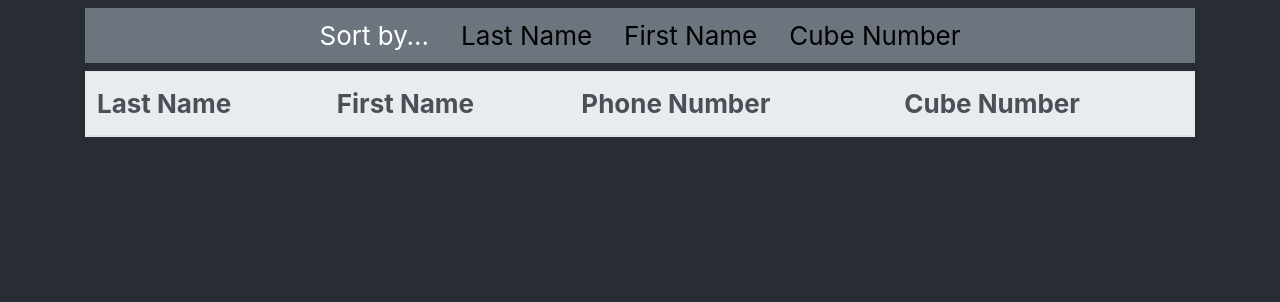
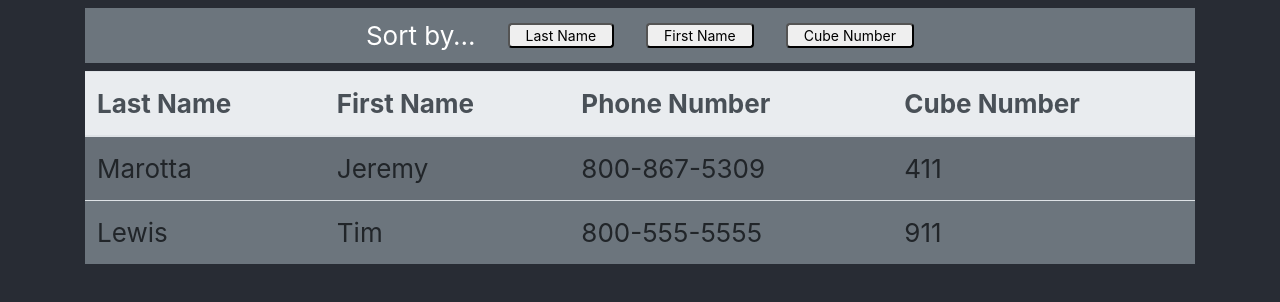
Before and after one commit to firefreet/turbo-garbanzo, a React (Create React App) app: page / in a window 1280 px wide. Shown: the top 302 px of the page. Built offline with nearby package versions, Linux system fonts and the light colour scheme.

Commit message:
sort buttons working

```diff
--- /dev/null
+++ b/src/components/Container/employeeArr.js
@@ -0,0 +1,14 @@
+export default [
+    {
+        ln: "Marotta",
+        fn: "Jeremy",
+        pn: "800-867-5309",
+        cn: 411
+    },
+    {
+        ln: "Lewis",
+        fn: "Tim",
+        pn: "800-555-5555",
+        cn: 911
+    }
+]
--- a/src/components/Container/index.js
+++ b/src/components/Container/index.js
@@ -1,13 +1,46 @@
-import React from "react";
+import React, { useState, useEffect } from "react";
 import Nav from '../Nav';
 import Table from '../Table'
+import EmployeeContext from '../../utils/EmployeeContext'
+import employeeArr from './employeeArr';
+
 
 function Container() {
+    const [employeeState, setEmployeeState] = useState({
+        employeeArr: employeeArr,
+        filter: "",
+        lastNameSort: true,
+        firstNameSort: true,
+        cubeNumberSort: true,
+        changeSort: (event) => {
+            event.preventDefault();
+            let { field, bool, empprop } = event.target.dataset
+            bool = bool === "true" ? false : true
+            const employeeArr = employeeState.employeeArr.sort((a, b) => {
+                if (bool) {
+                    return a[empprop] > b[empprop] ? 1 : -1
+                } else {
+                    return a[empprop] < b[empprop] ? 1 : -1
+                }
+            })
+            setEmployeeState({ ...employeeState, employeeArr, [field]: bool })
+        },
+        changeFilter: (search) => {
+            setEmployeeState({ ...employeeState, filter: search })
+        }
+    });
+
+    useEffect(() => {
+
+    }, [employeeState.filter, employeeState.lastNameSort, employeeState.firstNameSort, employeeState.cubeNumberSort])
+
     return (
-        <div className="container">
-            <Nav/>
-            <Table/>
-        </div>
+        <EmployeeContext.Provider value={employeeState}>
+            <div className="container">
+                <Nav />
+                <Table />
+            </div>
+        </EmployeeContext.Provider>
     );
 }
 
--- a/src/components/Nav/index.js
+++ b/src/components/Nav/index.js
@@ -1,21 +1,24 @@
-import React from 'react'
-import './style.css'
+import React, {useContext} from 'react';
+import './style.css';
+import EmployeeContext from '../../utils/EmployeeContext';
 
 function Nav() {
+    const { changeFilter, changeSort, lastNameSort, firstNameSort, cubeNumberSort }  = useContext(EmployeeContext);
+
     return (
         <div>
             <ul className="nav justify-content-center bg-secondary">
                 <li className="nav-item">
                     <p className="nav-link mb-0">Sort by...</p>
                 </li>
-                <li className="nav-item">
-                    <a className="nav-link" href="#">Last Name</a>
+                <li className="nav-item d-flex align-items-center">
+                    <button className="nav-link rounded btn-sm py-0 mx-3" onClick={changeSort} data-empprop="ln" data-field="lastNameSort" data-bool={lastNameSort.toString()}>Last Name</button>
                 </li>
-                <li className="nav-item">
-                    <a className="nav-link" href="#">First Name</a>
+                <li className="nav-item d-flex align-items-center">
+                    <button className="nav-link rounded btn-sm py-0 mx-3" onClick={changeSort} data-empprop="fn" data-field="firstNameSort" data-bool={firstNameSort.toString()}>First Name</button>
                 </li>
-                <li className="nav-item">
-                    <a className="nav-link" href="#">Cube Number</a>
+                <li className="nav-item d-flex align-items-center">
+                    <button className="nav-link rounded btn-sm py-0 mx-3" onClick={changeSort} data-empprop="cn" data-field="cubeNumberSort" data-bool={cubeNumberSort.toString()}>Cube Number</button>
                 </li>
             </ul>
         </div>
--- a/src/components/Table/index.js
+++ b/src/components/Table/index.js
@@ -1,6 +1,11 @@
-import React from 'react';
+import React, { useContext, useEffect } from 'react';
+import EmployeeContext from '../../utils/EmployeeContext';
+
 
 function Table() {
+    const { filter, employeeArr } = useContext(EmployeeContext);
+
+
     return (
         <table className="table table-striped bg-secondary mt-2 w-100">
             <thead className="thead-light">
@@ -11,12 +16,18 @@ function Table() {
                     <th>Cube Number</th>
                 </tr>
             </thead>
-            {/* <tr>
-                <td>Jill</td>
-                <td>Smith</td>
-                <td>50</td>
-            </tr> */}
-
+            <tbody>
+                {employeeArr.map((v, i) => {
+                    return (
+                        <tr key={i}>
+                            <td>{v.ln}</td>
+                            <td>{v.fn}</td>
+                            <td>{v.pn}</td>
+                            <td>{v.cn}</td>
+                        </tr>
+                    )
+                })}
+            </tbody>
         </table>
     );
 }
--- /dev/null
+++ b/src/utils/EmployeeContext/index.js
@@ -0,0 +1,12 @@
+import React from "react";
+
+const EmployeeContext = React.createContext({
+  filter: "",
+  lastNameSort: false,
+  firstNameSort: false,
+  cubeNumberSort: false,
+  changeSort: ()=>{},
+  changeFilter: ()=>{}
+});
+
+export default EmployeeContext;
```
